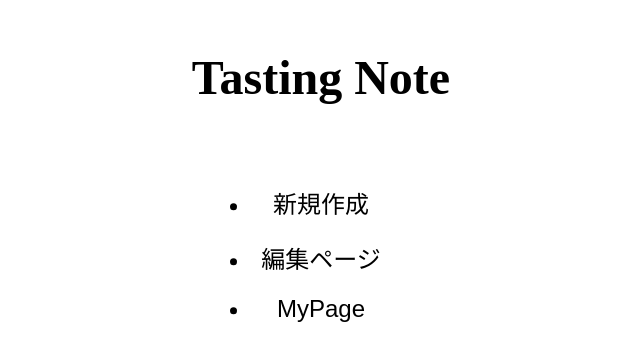
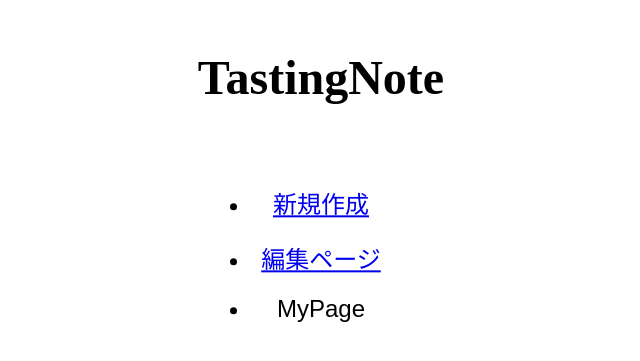
Before and after one commit to akiran1sei/coffee-app, a Next.js app: page / in a window 1280 px wide. Shown: the part 205-566 px from the top of the page, without its empty margins (319-959 px from the left). Built offline with nearby package versions, Linux system fonts and the light colour scheme.

Commit message:
新規作成メニューと編集ページメニューのリンク付与

```diff
--- a/pages/index.js
+++ b/pages/index.js
@@ -2,6 +2,7 @@ import Head from "next/head";
 // import Image from "next/image";
 import { Inter } from "next/font/google";
 import styles from "@/styles/Home.module.css";
+import Link from "next/link";
 
 const inter = Inter({ subsets: ["latin"] });
 
@@ -20,11 +21,15 @@ export default function Home() {
         <main className={styles.main}>
           <div className={styles.main_contents}>
             <div className={styles.top}>
-              <h1 className={styles.title}>Tasting Note</h1>
+              <h1 className={styles.title}>TastingNote</h1>
               <nav className={styles.top_nav}>
                 <ul className={styles.top_nav_list}>
-                  <li className={styles.top_nav_item}>新規作成</li>
-                  <li className={styles.top_nav_item}>編集ページ</li>
+                  <li className={styles.top_nav_item}>
+                    <Link href="new_select">新規作成</Link>
+                  </li>
+                  <li className={styles.top_nav_item}>
+                    <Link href="edit_select">編集ページ</Link>
+                  </li>
                   <li className={styles.top_nav_item}>MyPage</li>
                 </ul>
               </nav>
```
